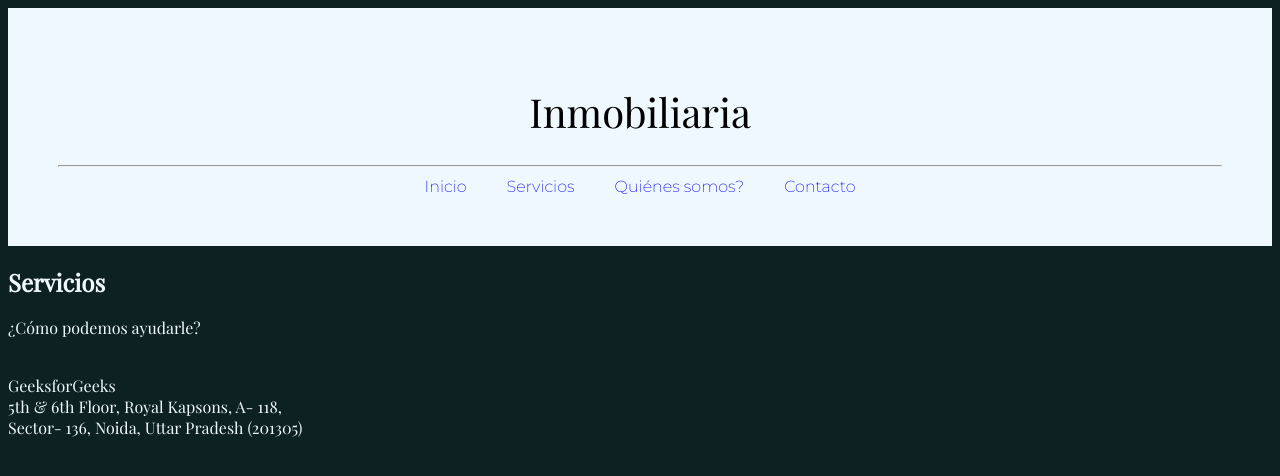
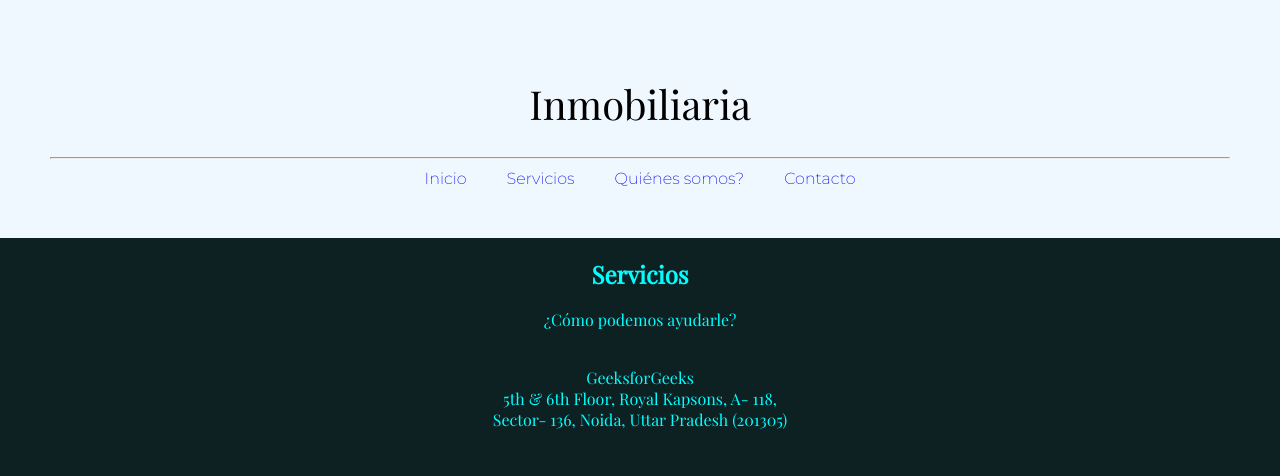
Before and after one commit to angelicamaru/inmobiliaria, a React (Create React App) app: page /services in a window 1280 px wide. Shown: the top 476 px of the page. Built offline with nearby package versions, Linux system fonts and the light colour scheme.

Commit message:
Cambio de css main

```diff
--- a/src/App.js
+++ b/src/App.js
@@ -1,5 +1,5 @@
 import MenuMain from "./Components/Menu/Menu";
-
+import classes from "./Components/estilo.module.css";
 const App = () => {
   return <MenuMain />;
 };
--- a/src/Components/ServiciosSection/ServiciosSection.js
+++ b/src/Components/ServiciosSection/ServiciosSection.js
@@ -1,9 +1,9 @@
 import React from "react";
-import classes from "../estilo.module.css";
+import classes from "./ServiciosSection.module.css";
 
 function ServiciosSection() {
   return (
-    <div className={classes.sectio}>
+    <div className={classes.contenido}>
       <h2>Servicios</h2>
       <p>¿Cómo podemos ayudarle?</p>
       <br />
--- a/src/Components/ServiciosSection/ServiciosSection.module.css
+++ b/src/Components/ServiciosSection/ServiciosSection.module.css
@@ -0,0 +1,6 @@
+.contenido {
+  text-align: center;
+  justify-content: center;
+  align-items: center;
+  color: aqua;
+}
--- a/src/Components/estilo.module.css
+++ b/src/Components/estilo.module.css
@@ -3,4 +3,5 @@ body {
   background-color: rgb(13, 33, 35);
   font-family: "Playfair Display", serif;
   color: aliceblue;
+  margin: 0%;
 }
```
